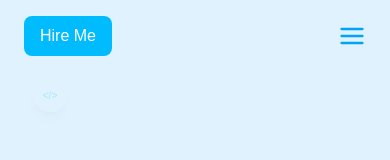
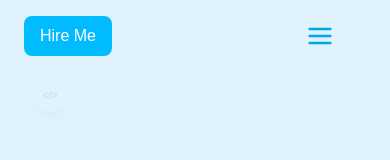
Before and after one commit to satishraja631/Satish-Portfolio, a Next.js app: page / in a window 390 px wide. Shown: the top 160 px of the page. Built offline with nearby package versions, Linux system fonts and the light colour scheme.

Commit message:
mobile responsiveness updates

```diff
--- a/src/app/components/About.tsx
+++ b/src/app/components/About.tsx
@@ -5,7 +5,7 @@ import Skills from "./SkillCard";
 export default function About(){
 
     return(
-        <section className="grid grid-cols-1 mt-[100px] md:grid-cols-[2fr_3fr] sm:h-fit md:h-[90vh] items-center gap-8 px-8 md:px-16  md:mt-[50px]">
+        <section className="grid grid-cols-1 mt-[100px] md:grid-cols-[2fr_3fr] sm:h-fit md:h-[90vh] items-center gap-8 px-8 md:px-16  md:mt-[50px] max-w-[100vw] overflow-hidden">
             <div className="flex justify-center relative">
             <Image src={Avatar} alt="User Avatar" width={250} height={250} className="bg-sky-200 rounded-full "/>
             <div className="absolute bottom-[-20px] bg-white w-[220px] h-[50px] rounded-lg shadow-md flex flex-col justify-center items-center border border-gray-200">
--- a/src/app/components/Contact.tsx
+++ b/src/app/components/Contact.tsx
@@ -9,7 +9,7 @@ import contact from "../assets/contact.jpg";
 
 const Contact = () => {
   return (
-    <section id="contact" className="py-16 px-6 md:px-20 bg-sky-100 sm:h-[100vh] md:h-[80vh] flex items-center">
+    <section id="contact" className="py-16 px-6 md:px-20 bg-sky-100 sm:h-[100vh] md:h-[80vh] flex items-center max-w-[100vw] overflow-hidden">
       <div className="grid grid-cols-1 md:grid-cols-2 gap-12 items-center w-full max-w-6xl mx-auto">
 
         <div className="flex flex-col items-center md:items-center text-center md:text-left">
--- a/src/app/components/Experience.tsx
+++ b/src/app/components/Experience.tsx
@@ -16,7 +16,7 @@ const achievements = [
 
 const Experience = () => {
   return (
-    <section className="grid grid-cols-1 md:grid-cols-2 bg-sky-100 w-full gap-8 px-6 md:px-10 lg:px-40 py-10 md:py-20">
+    <section className="grid grid-cols-1 md:grid-cols-2 bg-sky-100 w-full gap-8 px-6 md:px-10 lg:px-40 py-10 md:py-20 max-w-[100vw] overflow-hidden">
 
 
       <div className="flex flex-col text-left">
@@ -25,7 +25,7 @@ const Experience = () => {
           {experiences.map((experience, index) => (
             <li
               key={index}
-              className="bg-white p-4 rounded-lg flex items-center gap-4 shadow-lg cursor-pointer hover:scale-105 transition-transform duration-300 hover:shadow-xl"
+              className="bg-white  p-4 rounded-lg flex items-center gap-4 shadow-lg cursor-pointer hover:scale-105 transition-transform duration-300 hover:shadow-xl"
             >
               <div className="text-sky-400 bg-sky-100 w-10 h-10 flex justify-center items-center rounded-lg">
                 <BsPersonWorkspace size={24} />
--- a/src/app/components/Header.tsx
+++ b/src/app/components/Header.tsx
@@ -96,7 +96,7 @@ const observer = new IntersectionObserver(
   return (
     <header className={`fixed top-0 left-0 w-full flex items-center px-6 md:px-16 py-4 z-50 ${
         isScrolled ? "bg-sky-200 shadow-md" : "bg-transparent"
-      }`}>
+      } max-w-[100vw] overflow-hidden`}>
       <ul className='hidden md:flex flex-1 justify-center gap-6 md:gap-16 '>
         {headers.map((header,index)=>(
             <li key={index} className={ `pb-1 cursor-pointer transition-all duration-300 ${index===activeHeaderIndex?"text-sky-500 border-b-3  border-sky-500":""}`} onClick={() => scrollToSection(index)}>
@@ -110,7 +110,7 @@ const observer = new IntersectionObserver(
                                    Hire Me
           </a>
 
-      <button className='md:hidden text-sky-500 ml-auto' onClick={() => setMenuOpen(!menuOpen)}>{menuOpen ? <FiX size={28} /> : <FiMenu size={28} />}</button>
+      <button className='md:hidden text-sky-500 ml-auto mr-8' onClick={() => setMenuOpen(!menuOpen)}>{menuOpen ? <FiX size={28} /> : <FiMenu size={28} />}</button>
 
       {menuOpen && (
         <div className="absolute top-full left-0 w-full bg-white shadow-md p-4 flex flex-col items-center space-y-4">
--- a/src/app/components/Hero.tsx
+++ b/src/app/components/Hero.tsx
@@ -19,7 +19,7 @@ const Hero = () => {
 
   return (
 
-    <section className='bg-sky-100 h-[90vh] w-full flex flex-col items-center justify-center'>
+    <section className='bg-sky-100 h-[90vh] w-full flex flex-col items-center justify-center max-w-[100vw] overflow-hidden'>
 
       <h1 className='text-2xl w-2/3 md:w-2/4 lg:w-fit justify-center items-center'>Building Scalable, High-Performance Web Applications with <span className='text-sky-500'>MERN & Next.js</span> </h1>
       <p className='w-2/3 md:w-2/4 lg:2/5 py-4'>I&apos;m Satish Raja Dhulipala, a MERN Stack Developer specializing in React, Next.js, and Node.js. With expertise in full-stack development, performance optimization, and cloud deployment, I create fast, scalable, and user-friendly web applications.</p>
--- a/src/app/components/Projects.tsx
+++ b/src/app/components/Projects.tsx
@@ -44,7 +44,7 @@ const projects = [
 
 const Projects = () => {
   return (
-    <section className="py-16 px-6 md:px-20 bg-gray-100">
+    <section className="py-16 px-6 md:px-20 bg-gray-100 max-w-[100vw] overflow-hidden">
       <h1 className="text-3xl font-bold text-center mb-8 text-sky-600">
         Projects
       </h1>
--- a/src/app/components/SkillCard.tsx
+++ b/src/app/components/SkillCard.tsx
@@ -28,7 +28,7 @@ const SkillCard = ({ skill }: { skill: { name: string; proficiency: number } })
 
 const Skills = () => {
   return (
-    <section className="py-10 px-1">
+    <section className="py-10 px-1 max-w-[100vw] overflow-hidden">
       <p className="font-bold text-left">Skills:</p>
       <div className="flex flex-wrap gap-4 py-4">
 
```
